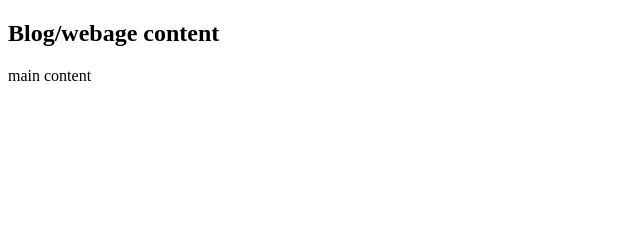
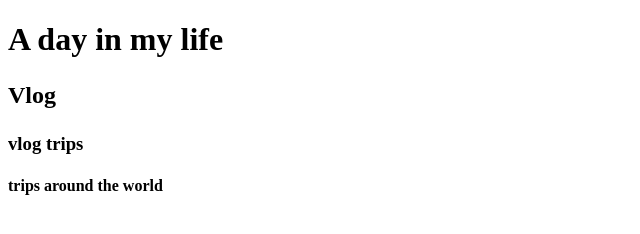
Before and after one commit to Aurora777000/alx_html_css, a plain HTML site: page html_basic/index.html in a window 1280 px wide. Shown: the whole page, without its empty margins (0-640 px from the left). Drawn offline with Linux system fonts and the light colour scheme.

Commit message:
webdesign

```diff
--- a/html_basic/index.html
+++ b/html_basic/index.html
@@ -5,8 +5,19 @@
     <title>Webage</title>
 </head>
 <body>
-   <h2>Blog/webage content</h2>
-   <p>main content</p>
+    <header>
+        <h1>A day in my life</h1>
+    </header>
+    <h2>
+        <p>Vlog</p>
+    </h2>
+   <h3>
+    <p>vlog trips</p>
+   </h3>
+   <h4>
+    <p> trips around the world</p>
+   </h4>
+
 </body>
 
 </html>
```
